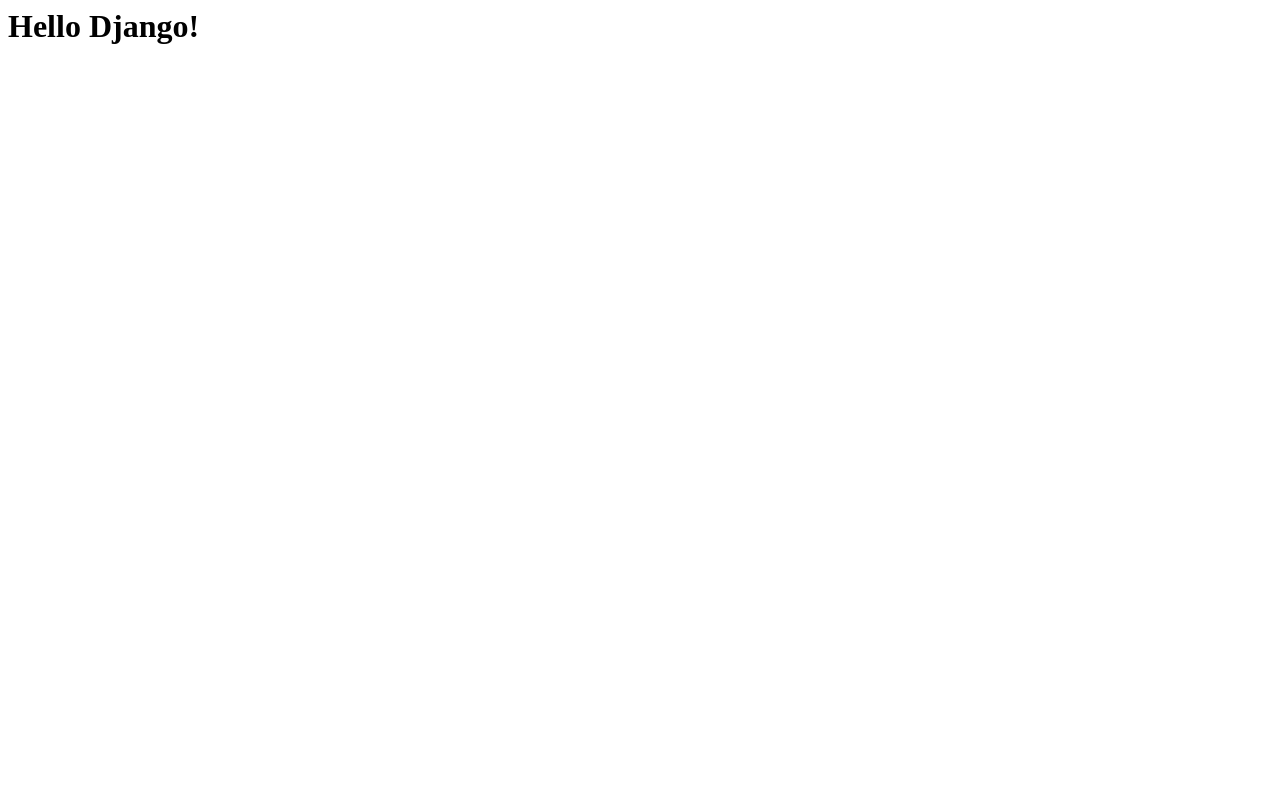
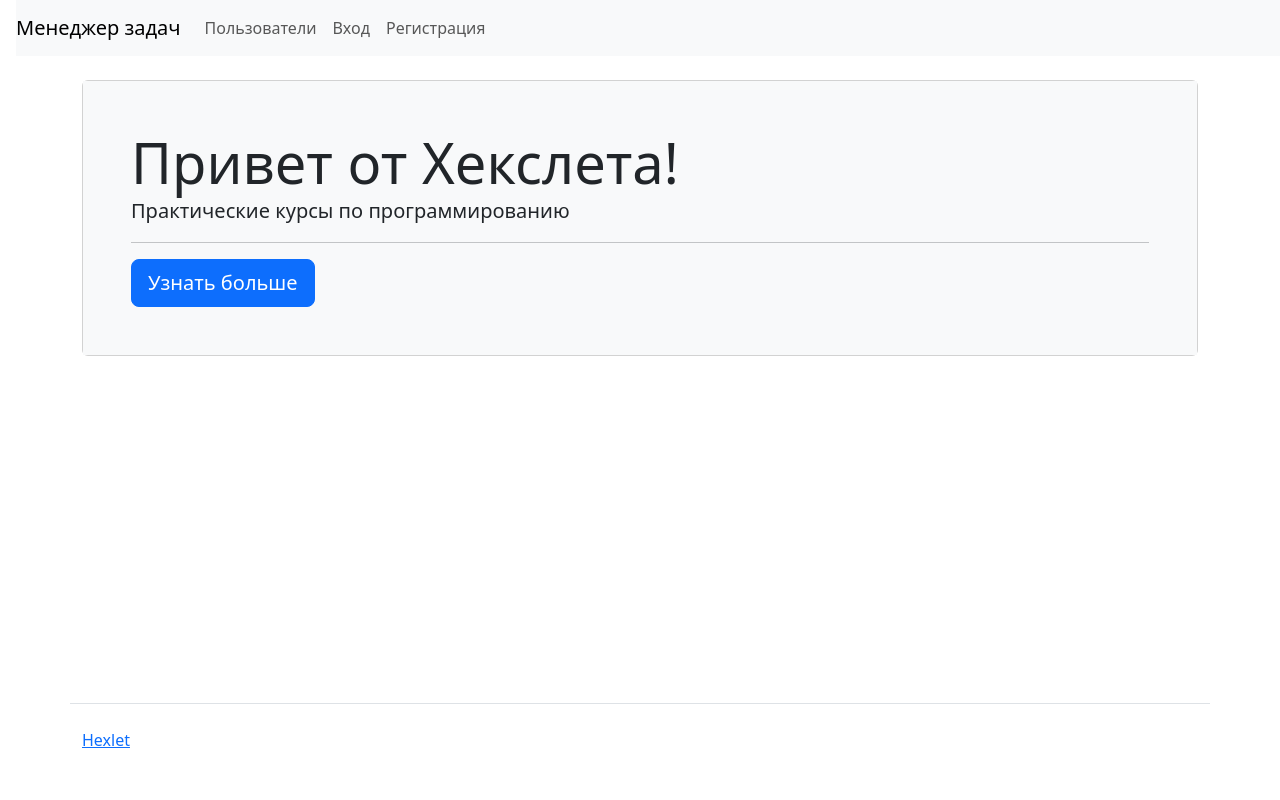
Before and after one commit to Anton-95/python-project-52, a Django app: page / in a window 1280 px wide. Before the commit the page is almost empty. Run offline with Django 5.2, Linux system fonts and the light colour scheme; some libraries are stand-ins or nearby versions.

Commit message:
added templates

```diff
--- /dev/null
+++ b/task_manager/templates/footer.html
@@ -0,0 +1,7 @@
+{% load django_bootstrap5 %}
+
+<footer>
+    <div class="container my-5 pt-4 border-top">
+        <a target="_blank" href="https://ru.hexlet.io">Hexlet</a>
+    </div>
+</footer>
--- a/task_manager/templates/index.html
+++ b/task_manager/templates/index.html
@@ -1 +1,17 @@
-<h1>Hello Django!</h1>
+{% extends "layout.html" %}
+
+{% block content %}
+    <div class="container wrapper flex-grow-1">
+      <h1 class="my-4">
+      </h1>
+<h1 class="my-4"></h1>
+<div class="card">
+  <div class="card-body p-5 bg-light">
+    <div class="display-4">Привет от Хекслета!</div>
+    <p class="lead">Практические курсы по программированию</p>
+    <hr>
+    <a class="btn btn-primary btn-lg" href="https://ru.hexlet.io">Узнать больше</a>
+  </div>
+</div>
+    </div>
+{% endblock content %}
--- /dev/null
+++ b/task_manager/templates/layout.html
@@ -0,0 +1,19 @@
+{% load django_bootstrap5 %}
+{% bootstrap_css %}
+{% bootstrap_javascript %}
+{% bootstrap_messages %}
+
+<!DOCTYPE html>
+<html lang="ru-ru">
+<head>
+    <meta name="viewport" content="width=device-width, initial-scale=1, shrink-to-fit=no">
+    <title>Менеджер задач Hexlet</title>
+</head>
+     <body class="d-flex flex-column min-vh-100">
+        {% include "navbar.html" %}
+
+        {% block content %}{% endblock content %}
+
+        {% include "footer.html" %}
+    </body>
+</html>
--- /dev/null
+++ b/task_manager/templates/navbar.html
@@ -0,0 +1,23 @@
+{% load django_bootstrap5 %}
+
+<nav class="navbar navbar-expand-lg navbar-light bg-light ms-3">
+    <a class="navbar-brand" href="/">Менеджер задач</a>
+    <button class="navbar-toggler" data-bs-toggle="collapse" data-bs-target="#navbarToggleExternalContent">
+    <span class="navbar-toggler-icon"></span>
+    </button>
+    <div class="collapse navbar-collapse" id="navbarToggleExternalContent">
+        <ul class="navbar-nav mr-auto">
+            <li class="nav-item">
+            <a class="nav-link" href="/users/">Пользователи</a>
+            </li>
+        </ul>
+        <ul class="navbar-nav">
+            <li class="nav-item">
+                <a class="nav-link" href="/login/">Вход</a>
+            </li>
+            <li class="nav-item">
+            <a class="nav-link" href="/users/create/">Регистрация</a>
+            </li>
+        </ul>
+    </div>
+</nav>
```
